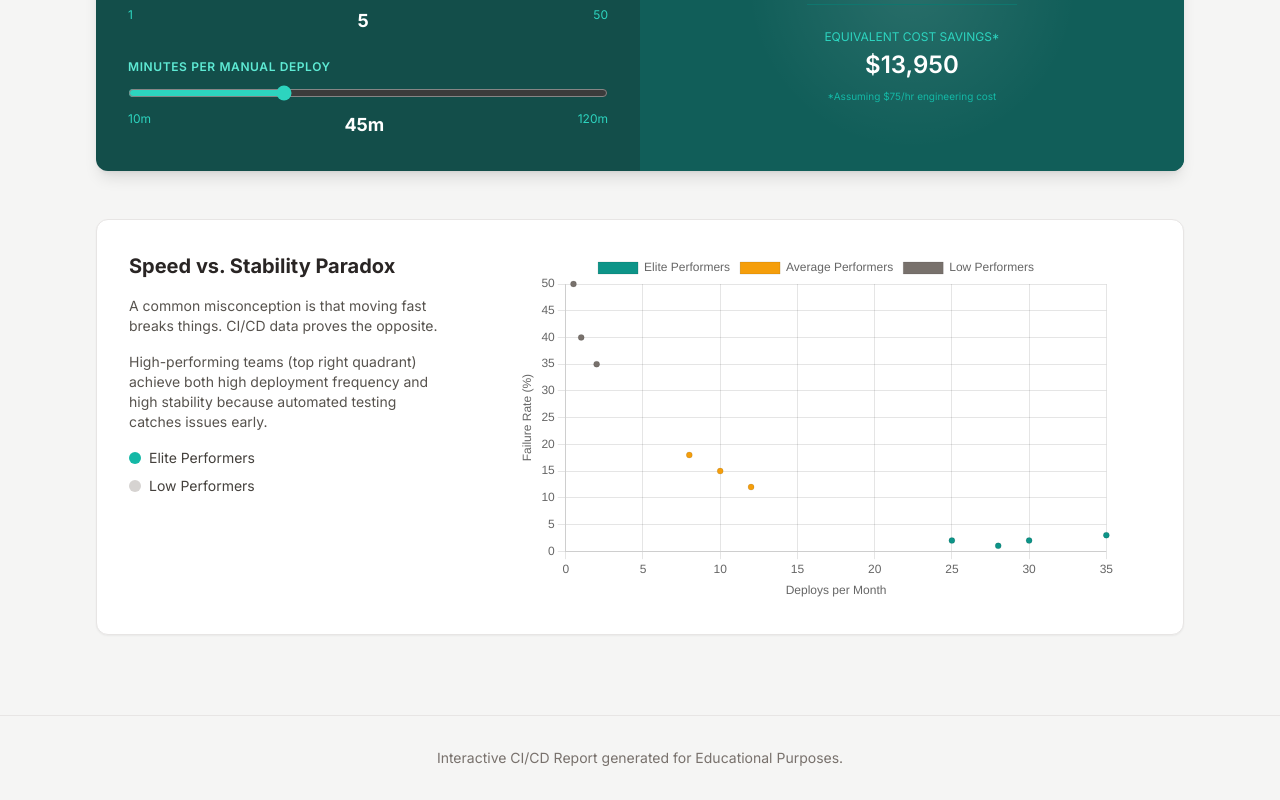
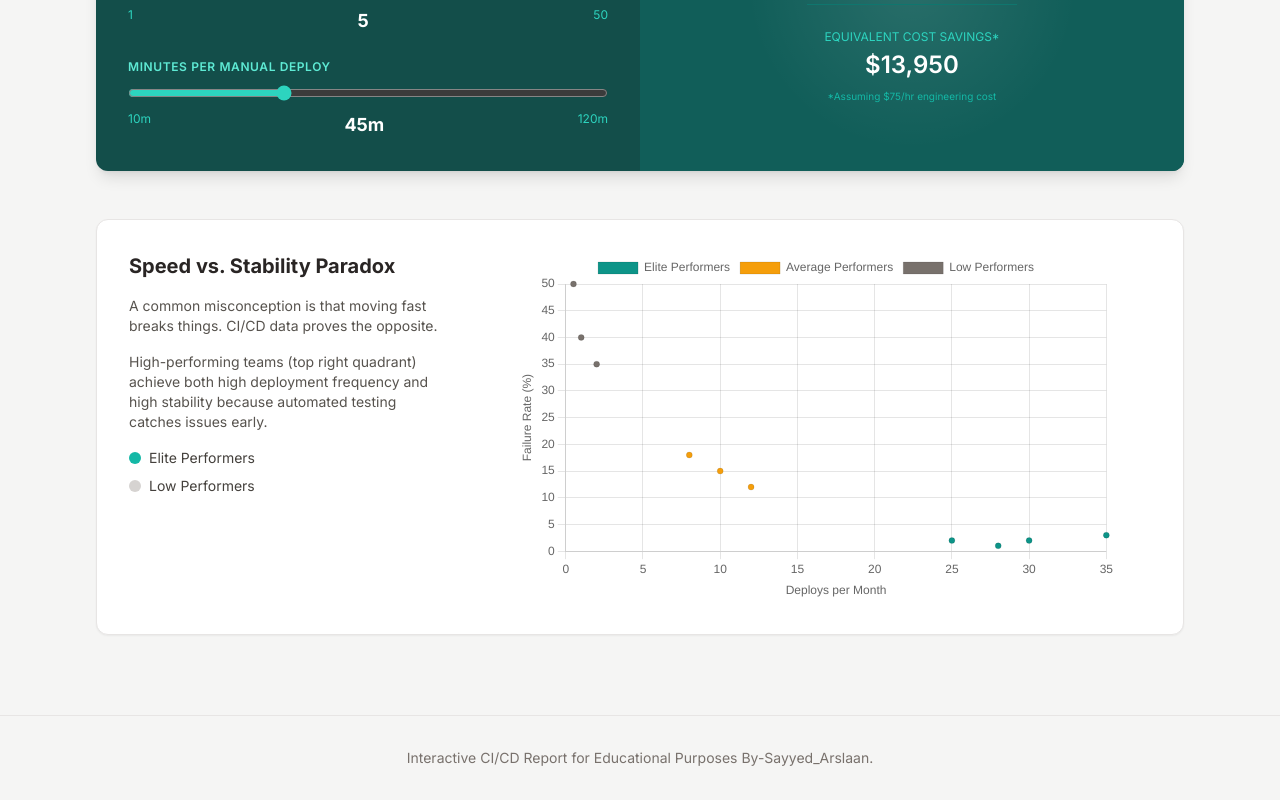
Before and after one commit to Arslaaaaan-dev/ci-cd, a plain HTML site: page index.html in a window 1280 px wide. Shown: the part 1890-2690 px from the top of the page. Drawn offline with nearby package versions, Linux system fonts and the light colour scheme.

Commit message:
Update footer text and tooltip label in index.html

```diff
--- a/index.html
+++ b/index.html
@@ -294,7 +294,7 @@
     <!-- Footer -->
     <footer class="bg-stone-100 border-t border-stone-200 py-8 mt-12">
         <div class="max-w-6xl mx-auto px-4 text-center">
-            <p class="text-stone-500 text-sm">Interactive CI/CD Report generated for Educational Purposes.</p>
+            <p class="text-stone-500 text-sm">Interactive CI/CD Report for Educational Purposes By-Sayyed_Arslaan.</p>
         </div>
     </footer>
 
```
